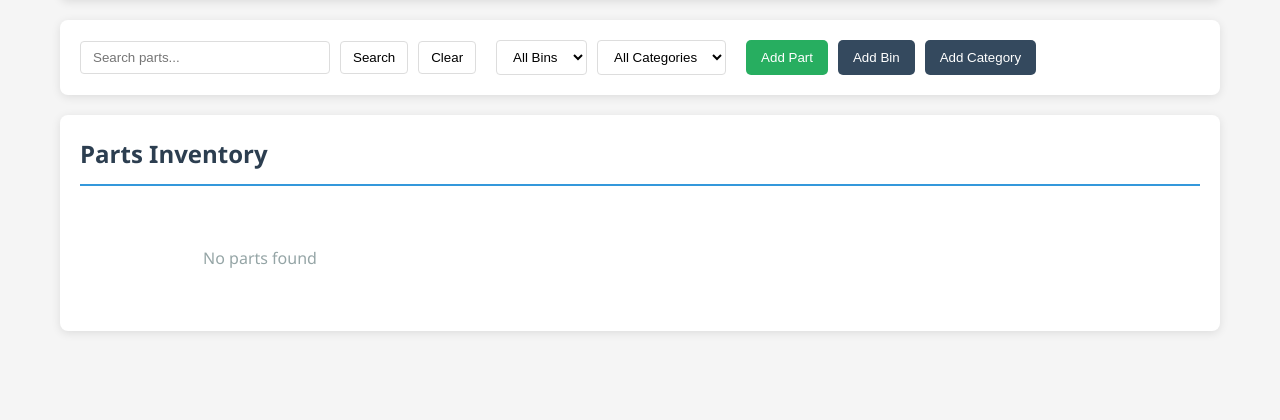
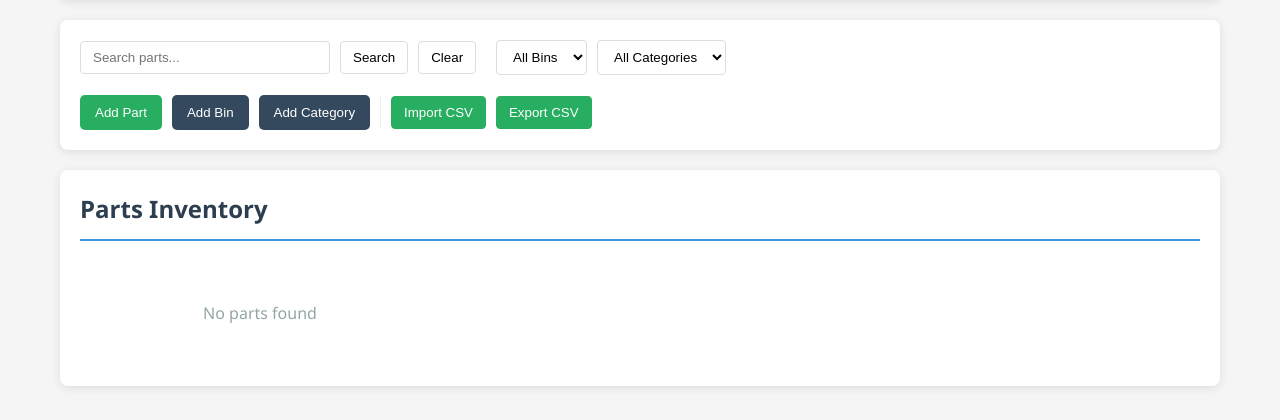
Before and after one commit to nmanzi/partsdb, a FastAPI app: page / in a window 1280 px wide. Shown: the part 165-585 px from the top of the page. Run offline with FastAPI, Linux system fonts and the light colour scheme; data that the repository does not hold is empty.

Commit message:
Implement CSV import/export functionality with UI integration and API support

```diff
--- a/static/css/styles.css
+++ b/static/css/styles.css
@@ -86,6 +86,27 @@ nav {
     border-radius: 4px;
     background: white;
     cursor: pointer;
+}
+
+.csv-actions {
+    display: flex;
+    gap: 10px;
+    padding-left: 10px;
+    border-left: 1px solid #eee;
+}
+
+.csv-actions button {
+    padding: 8px 12px;
+    border: 1px solid #27ae60;
+    background: #27ae60;
+    color: white;
+    border-radius: 4px;
+    cursor: pointer;
+    transition: background-color 0.3s ease;
+}
+
+.csv-actions button:hover {
+    background: #219a52;
 }
 
 /* Button Styles */
--- a/static/js/api.js
+++ b/static/js/api.js
@@ -120,4 +120,33 @@ class API {
             method: 'DELETE',
         });
     }
+
+    // CSV Import/Export API
+    static async importCSV(file) {
+        const formData = new FormData();
+        formData.append('file', file);
+
+        const response = await fetch(`${API_BASE}/import/csv`, {
+            method: 'POST',
+            body: formData,
+        });
+
+        if (!response.ok) {
+            const errorData = await response.json().catch(() => ({}));
+            throw new Error(errorData.detail || `HTTP error! status: ${response.status}`);
+        }
+
+        return await response.json();
+    }
+
+    static async exportCSV() {
+        const response = await fetch(`${API_BASE}/export/csv`);
+
+        if (!response.ok) {
+            throw new Error(`HTTP error! status: ${response.status}`);
+        }
+
+        const blob = await response.blob();
+        return blob;
+    }
 }
--- a/static/js/app.js
+++ b/static/js/app.js
@@ -41,6 +41,11 @@ function initializeEventListeners() {
     document.getElementById('add-part').addEventListener('click', () => showPartForm());
     document.getElementById('add-bin').addEventListener('click', () => showBinForm());
     document.getElementById('add-category').addEventListener('click', () => showCategoryForm());
+
+    // CSV import/export buttons
+    document.getElementById('import-csv').addEventListener('click', triggerCSVImport);
+    document.getElementById('export-csv').addEventListener('click', exportCSV);
+    document.getElementById('csv-file-input').addEventListener('change', handleCSVImport);
 
     // Modal
     closeModal.addEventListener('click', hideModal);
@@ -577,6 +582,94 @@ function showSuccess(message) {
     alert('✅ ' + message);
 }
 
+// CSV Import/Export functions
+function triggerCSVImport() {
+    document.getElementById('csv-file-input').click();
+}
+
+async function handleCSVImport(event) {
+    const file = event.target.files[0];
+    if (!file) return;
+
+    if (!file.name.toLowerCase().endsWith('.csv')) {
+        alert('❌ Please select a CSV file');
+        return;
+    }
+
+    try {
+        showLoading('Importing CSV...');
+        const result = await API.importCSV(file);
+
+        hideLoading();
+
+        // Show results
+        let message = result.message;
+        if (result.errors && result.errors.length > 0) {
+            message += '\n\nErrors encountered:\n' + result.errors.join('\n');
+        }
+
+        if (result.created_parts && result.created_parts.length > 0) {
+            message += '\n\nSuccessfully imported:\n' + result.created_parts.slice(0, 10).join('\n');
+            if (result.created_parts.length > 10) {
+                message += `\n... and ${result.created_parts.length - 10} more`;
+            }
+        }
+
+        alert('📊 ' + message);
+
+        // Refresh the current view if we're on parts
+        if (currentView === 'parts') {
+            await loadParts();
+        }
+
+        // Clear the file input
+        event.target.value = '';
+
+    } catch (error) {
+        hideLoading();
+        alert('❌ Import failed: ' + error.message);
+    }
+}
+
+async function exportCSV() {
+    try {
+        showLoading('Exporting CSV...');
+        const blob = await API.exportCSV();
+
+        // Create download link
+        const url = window.URL.createObjectURL(blob);
+        const a = document.createElement('a');
+        a.href = url;
+        a.download = `parts_export_${new Date().toISOString().split('T')[0]}.csv`;
+        document.body.appendChild(a);
+        a.click();
+        document.body.removeChild(a);
+        window.URL.revokeObjectURL(url);
+
+        hideLoading();
+        showSuccess('CSV export completed');
+
+    } catch (error) {
+        hideLoading();
+        alert('❌ Export failed: ' + error.message);
+    }
+}
+
+function showLoading(message) {
+    // Simple loading indicator - could be enhanced
+    const loadingEl = document.createElement('div');
+    loadingEl.id = 'loading-indicator';
+    loadingEl.innerHTML = `<div style="position: fixed; top: 50%; left: 50%; transform: translate(-50%, -50%); background: white; padding: 20px; border-radius: 8px; box-shadow: 0 4px 6px rgba(0,0,0,0.1); z-index: 1000;">${message}</div>`;
+    document.body.appendChild(loadingEl);
+}
+
+function hideLoading() {
+    const loadingEl = document.getElementById('loading-indicator');
+    if (loadingEl) {
+        loadingEl.remove();
+    }
+}
+
 function showError(message) {
     // Simple error message - could be enhanced with a toast library
     alert('❌ ' + message);
--- a/templates/index.html
+++ b/templates/index.html
@@ -37,6 +37,10 @@
                     <button id="add-part" class="btn-primary">Add Part</button>
                     <button id="add-bin" class="btn-secondary">Add Bin</button>
                     <button id="add-category" class="btn-secondary">Add Category</button>
+                    <div class="csv-actions">
+                        <button id="import-csv" class="btn-secondary">Import CSV</button>
+                        <button id="export-csv" class="btn-secondary">Export CSV</button>
+                    </div>
                 </div>
             </div>
 
@@ -66,6 +70,9 @@
         </main>
     </div>
 
+    <!-- Hidden file input for CSV import -->
+    <input type="file" id="csv-file-input" accept=".csv" style="display: none;">
+
     <!-- Modal for Add/Edit Forms -->
     <div id="modal" class="modal">
         <div class="modal-content">
```
Also changed, not shown: README.md.
